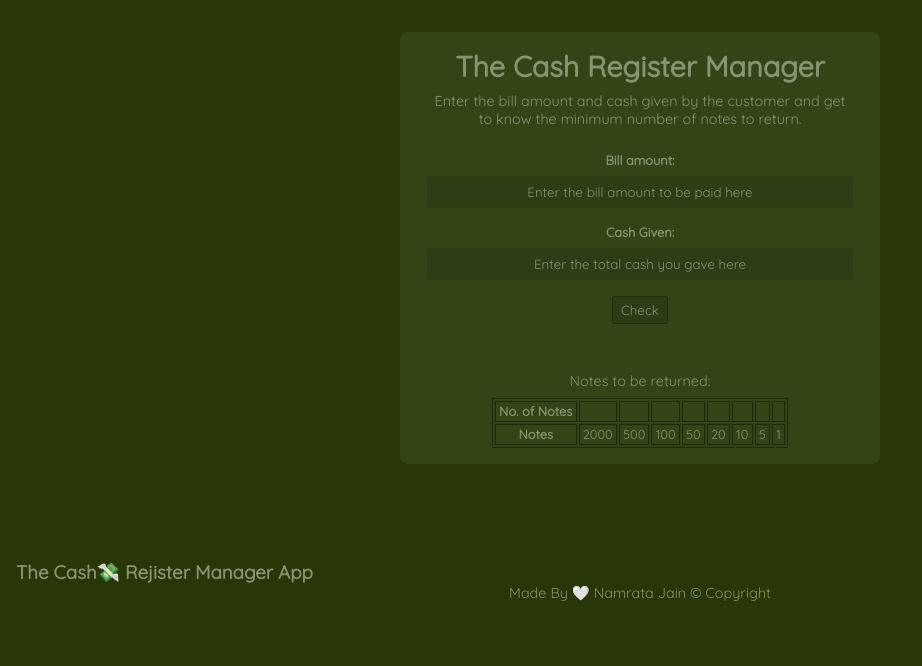
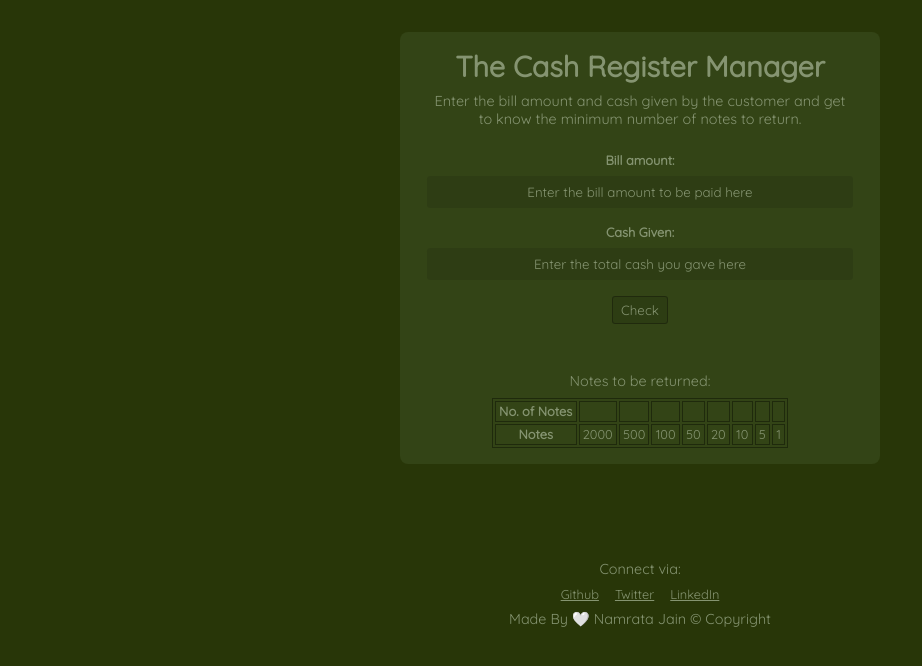
Before and after one commit to Namrata-J/Cash-Register-Manager, a plain HTML site: page index.html in a window 1280 px wide. Shown: the whole page, without its empty margins (0-922 px from the left). Drawn offline with Linux system fonts and the light colour scheme.

Commit message:
update: added links in footer

```diff
--- a/index.html
+++ b/index.html
@@ -53,7 +53,12 @@
     </div>
     <div class="gap"></div>
     <footer>
-        <h3>The Cash💸 Rejister Manager App</h3>
+        <p>Connect via:</p>
+        <div>
+            <a href="https://github.com/Namrata-J" target="_blank">Github</a>
+            <a href="https://twitter.com/muse_the_coder" target="_blank">Twitter</a>
+            <a href="https://www.linkedin.com/in/namrata-jain-2b6203216/" target="_blank">LinkedIn</a>
+        </div>
         <p>Made By 🤍 Namrata Jain © Copyright</p>
     </footer>
     <script src="./app.js"></script>
```
